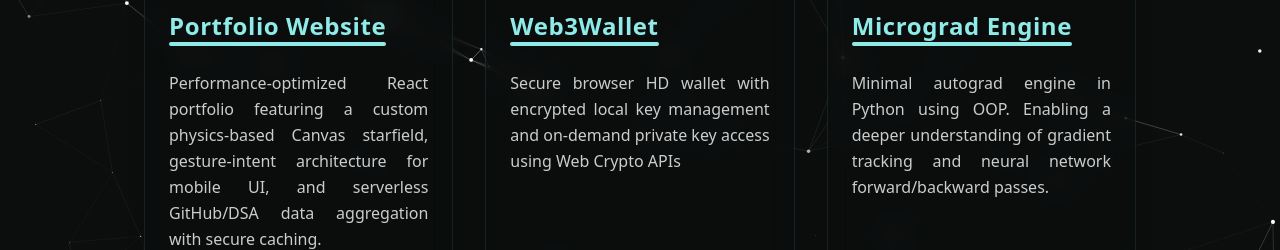
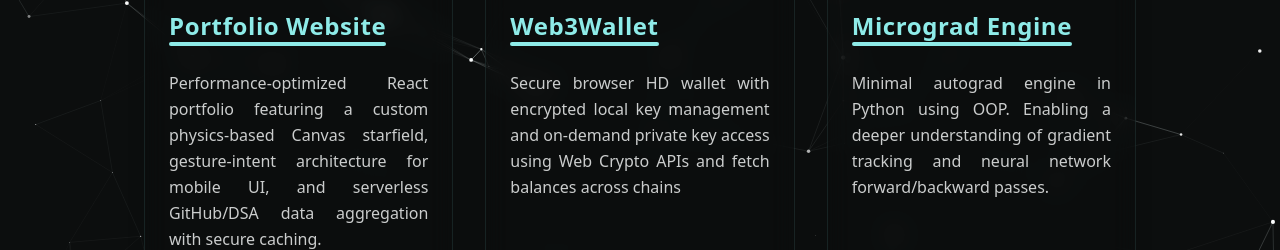
Before and after one commit to Shubham04Jha/Portfolio, a React (Vite) app: page /projects in a window 1280 px wide. Shown: the part 414-664 px from the top of the page. Built offline with nearby package versions, Linux system fonts and the light colour scheme.

Commit message:
fix: enhance Web3Wallet description for clarity

```diff
--- a/src/components/projects/projectList.ts
+++ b/src/components/projects/projectList.ts
@@ -16,7 +16,7 @@
     {
         imageLink:'https://d9b2ihs3ufej0.cloudfront.net/images/portfolio-projects/web3wallet-v4-thumbnail.png',
         title: 'Web3Wallet',
-        description: 'Secure browser HD wallet with encrypted local key management and on-demand private key access using Web Crypto APIs',
+        description: 'Secure browser HD wallet with encrypted local key management and on-demand private key access using Web Crypto APIs and fetch balances across chains',
         githubLink: 'https://github.com/Shubham04Jha/web3wallet',
         hostedLink: 'https://web3wallet.projects.shubhamjha.me'
     },
```
